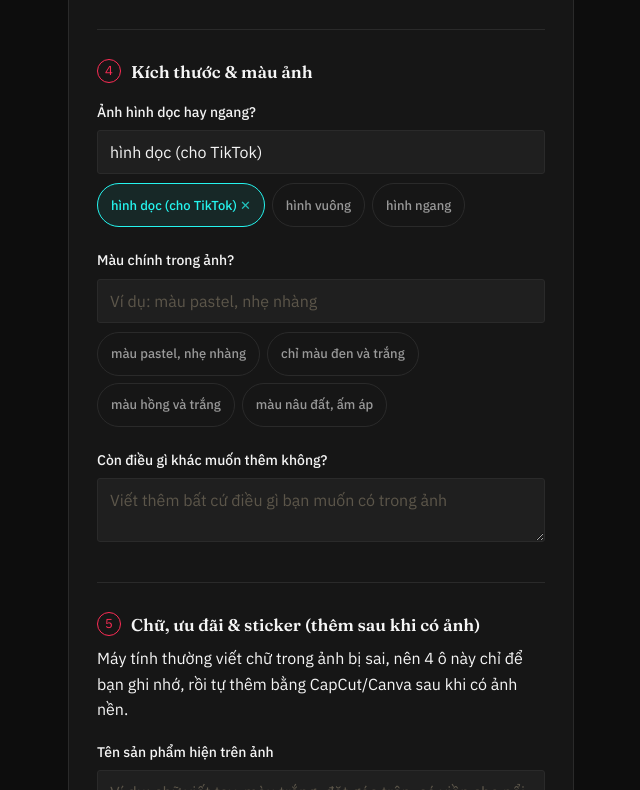
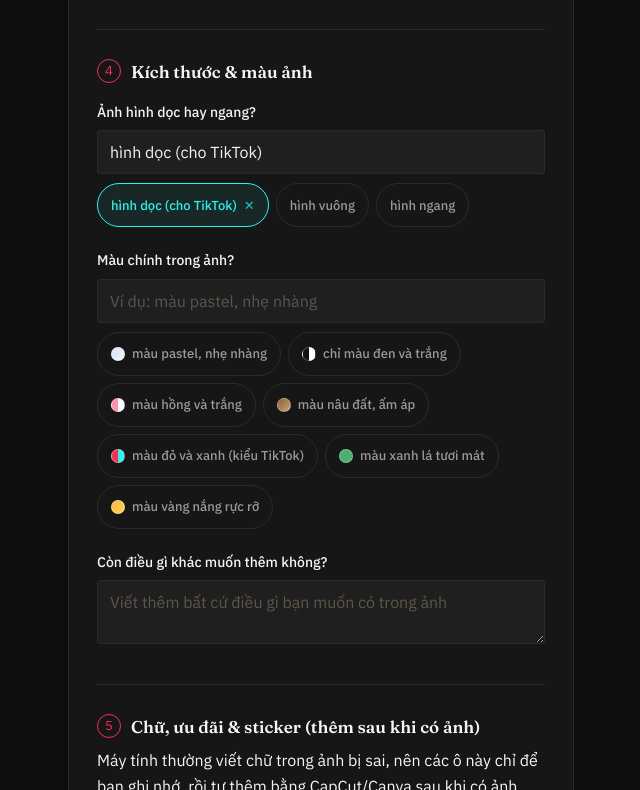
Before and after one commit to MinhNhutTG/AffiForm, a plain HTML site: page index.html in a window 1280 px wide. Shown: the part 2010-2800 px from the top of the page, without its empty margins (56-696 px from the left). Drawn offline with Linux system fonts and the light colour scheme.

Commit message:
Add files via upload

```diff
--- a/index.html
+++ b/index.html
@@ -181,6 +181,16 @@
     color:var(--text-dim);
     cursor:pointer;
     transition:border-color .15s ease, color .15s ease;
+    display:inline-flex;
+    align-items:center;
+    gap:7px;
+  }
+  .chip-swatch{
+    width:14px;
+    height:14px;
+    border-radius:50%;
+    flex:none;
+    border:1px solid rgba(255,255,255,0.25);
   }
   .chip:hover{ border-color:var(--accent-2); color:var(--text); }
   .chip:focus-visible{ outline:2px solid var(--accent-2); outline-offset:1px; }
@@ -452,10 +462,13 @@
           <label for="palette">Màu chính trong ảnh?</label>
           <input id="palette" data-key="color_palette" type="text" placeholder="Ví dụ: màu pastel, nhẹ nhàng">
           <div class="chips" data-target="palette">
-            <button type="button" class="chip">màu pastel, nhẹ nhàng</button>
-            <button type="button" class="chip">chỉ màu đen và trắng</button>
-            <button type="button" class="chip">màu hồng và trắng</button>
-            <button type="button" class="chip">màu nâu đất, ấm áp</button>
+            <button type="button" class="chip"><span class="chip-swatch" style="background:linear-gradient(135deg,#ffd6e8,#d6f0ff,#fff6d6);"></span>màu pastel, nhẹ nhàng</button>
+            <button type="button" class="chip"><span class="chip-swatch" style="background:linear-gradient(90deg,#111 50%,#fff 50%);"></span>chỉ màu đen và trắng</button>
+            <button type="button" class="chip"><span class="chip-swatch" style="background:linear-gradient(90deg,#ff8fab 50%,#fff 50%);"></span>màu hồng và trắng</button>
+            <button type="button" class="chip"><span class="chip-swatch" style="background:linear-gradient(135deg,#8b5e34,#c9a27a);"></span>màu nâu đất, ấm áp</button>
+            <button type="button" class="chip"><span class="chip-swatch" style="background:linear-gradient(90deg,#fe2c55 50%,#25f4ee 50%);"></span>màu đỏ và xanh (kiểu TikTok)</button>
+            <button type="button" class="chip"><span class="chip-swatch" style="background:#4caf6d;"></span>màu xanh lá tươi mát</button>
+            <button type="button" class="chip"><span class="chip-swatch" style="background:linear-gradient(135deg,#ffb347,#ffd54f);"></span>màu vàng nắng rực rỡ</button>
           </div>
         </div>
         <div class="field">
@@ -466,7 +479,19 @@
 
       <div class="step">
         <div class="step-title"><span class="step-num">5</span><h2>Chữ, ưu đãi &amp; sticker (thêm sau khi có ảnh)</h2></div>
-        <p class="hint" style="margin:-8px 0 18px;">Máy tính thường viết chữ trong ảnh bị sai, nên 4 ô này chỉ để bạn ghi nhớ, rồi tự thêm bằng CapCut/Canva sau khi có ảnh nền.</p>
+        <p class="hint" style="margin:-8px 0 18px;">Máy tính thường viết chữ trong ảnh bị sai, nên các ô này chỉ để bạn ghi nhớ, rồi tự thêm bằng CapCut/Canva sau khi có ảnh nền.</p>
+        <div class="field">
+          <label for="cover_headline">Dòng chữ to, thu hút nhất trên ảnh bìa</label>
+          <input id="cover_headline" data-key="cover_headline" type="text" placeholder="Ví dụ: MUA 2 TẶNG 1">
+          <p class="hint">Đây là dòng quan trọng nhất — chữ to, màu sặc sỡ, có viền, đập vào mắt ngay khi người xem lướt qua. Thường là giá hoặc ưu đãi.</p>
+          <div class="chips" data-target="cover_headline">
+            <button type="button" class="chip">MUA 2 TẶNG 1</button>
+            <button type="button" class="chip">GIÁ CHỈ 219K</button>
+            <button type="button" class="chip">1 BỊCH CHỈ 149K</button>
+            <button type="button" class="chip">SIÊU RẺ HÔM NAY</button>
+            <button type="button" class="chip">CHỈ CÒN HÔM NAY</button>
+          </div>
+        </div>
         <div class="field">
           <label for="text_hook">Tên sản phẩm hiện trên ảnh</label>
           <input id="text_hook" data-key="text_hook" type="text" placeholder="Ví dụ: chữ viết tay, màu trắng, đặt góc trên, có viền cho nổi">
```
